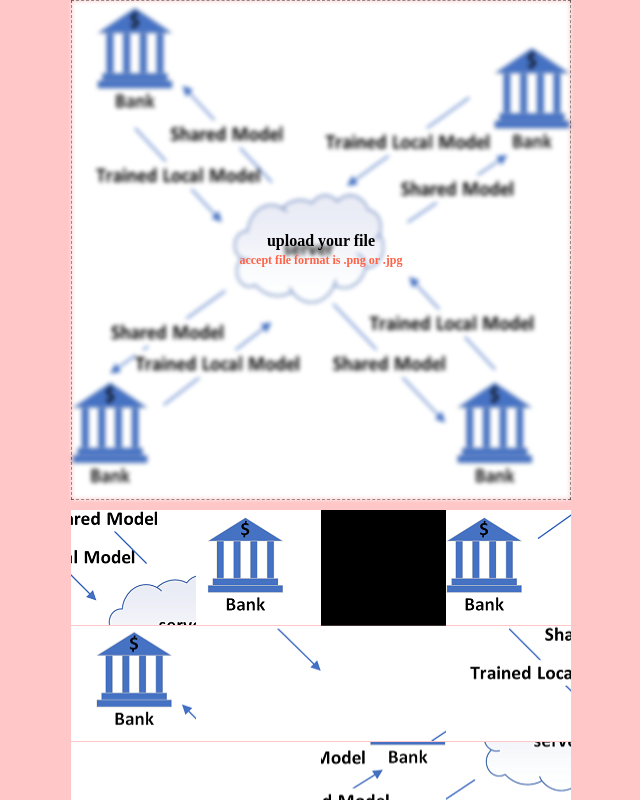
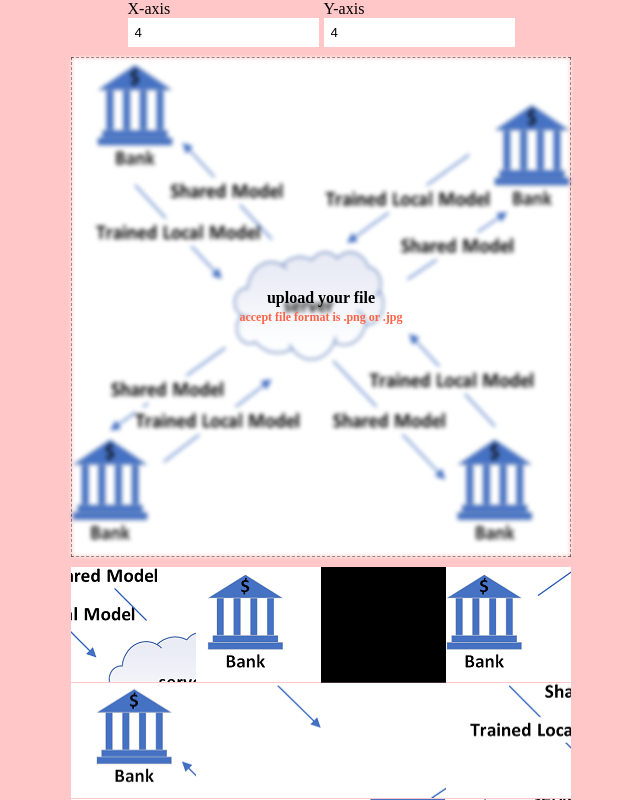
Before and after one commit to mohammadrezaeicode/game-puzzle, a website: page index.html in a window 1280 px wide. Shown: the whole page, without its empty margins (319-959 px from the left). Drawn offline with Linux system fonts and the light colour scheme.

Commit message:
feature: x & y axis

```diff
--- a/index.html
+++ b/index.html
@@ -11,6 +11,16 @@
 
 <body>
     <div class="container">
+        <div class="dimension">
+            <div class="input-container">
+                <label for="x">X-axis</label>
+                <input type="number" name="x" id="x" placeholder="X-axis">
+            </div>
+            <div class="input-container">
+                <label for="y">Y-axis</label>
+                <input type="number" name="y" id="y" placeholder="Y-axis">
+            </div>
+        </div>
         <div class="file-upload">
             <!-- <fieldset>
                 <legend>upload your file</legend> -->
--- a/main.js
+++ b/main.js
@@ -96,14 +96,40 @@ function moveDirection(x, y, xRect, yRect) {
 }
 window.onload = function () {
     var _a;
+    let numWB = 4;
+    let numHB = 4;
     let panel = document.querySelector("canvas");
+    let xAxisInput = document.querySelector("#x");
+    let yAxisInput = document.querySelector("#y");
+    xAxisInput.value = numWB + "";
+    yAxisInput.value = numHB + "";
+    xAxisInput.addEventListener("input", function (event) {
+        let xAxisValue = +xAxisInput.value;
+        if (!isNaN(xAxisValue)) {
+            xAxisValue = Math.floor(xAxisValue);
+            if (+xAxisInput.value != xAxisValue) {
+                xAxisInput.value = xAxisValue + "";
+            }
+            numWB = xAxisValue;
+            reload();
+        }
+    });
+    yAxisInput.addEventListener("input", function (event) {
+        let yAxisValue = +yAxisInput.value;
+        if (!isNaN(yAxisValue)) {
+            yAxisValue = Math.floor(yAxisValue);
+            if (+yAxisInput.value != yAxisValue) {
+                yAxisInput.value = yAxisValue + "";
+            }
+            numHB = yAxisValue;
+            reload();
+        }
+    });
     const imageElement = document.querySelector("#uploadedImage");
     var ctx = panel.getContext("2d");
     const path = "./1.png";
     let image = new Image();
     image.src = path;
-    const numWB = 4;
-    const numHB = 4;
     let isDone = false;
     let inCorrectPosition = 0;
     let points = [];
@@ -173,7 +199,7 @@ window.onload = function () {
         currentRect = x + "-" + y;
         checkWin();
     });
-    image.onload = () => {
+    function reload() {
         isDone = false;
         inCorrectPosition = 0;
         points = [];
@@ -237,5 +263,8 @@ window.onload = function () {
                 }
             }
         });
+    }
+    image.onload = () => {
+        reload();
     };
 };
--- a/style.css
+++ b/style.css
@@ -59,3 +59,16 @@ body {
 
   filter: blur(2px);
 }
+.dimension{
+  display: flex;
+  gap: 5px;
+}
+.dimension input{
+      border: none;
+    height: 29px;
+    padding: 7px;
+}
+.input-container{
+  display: flex;
+  flex-direction: column;
+}
```
Also changed, not shown: main.ts (+33 -4 lines), .github/workflows/release.yaml (added).
